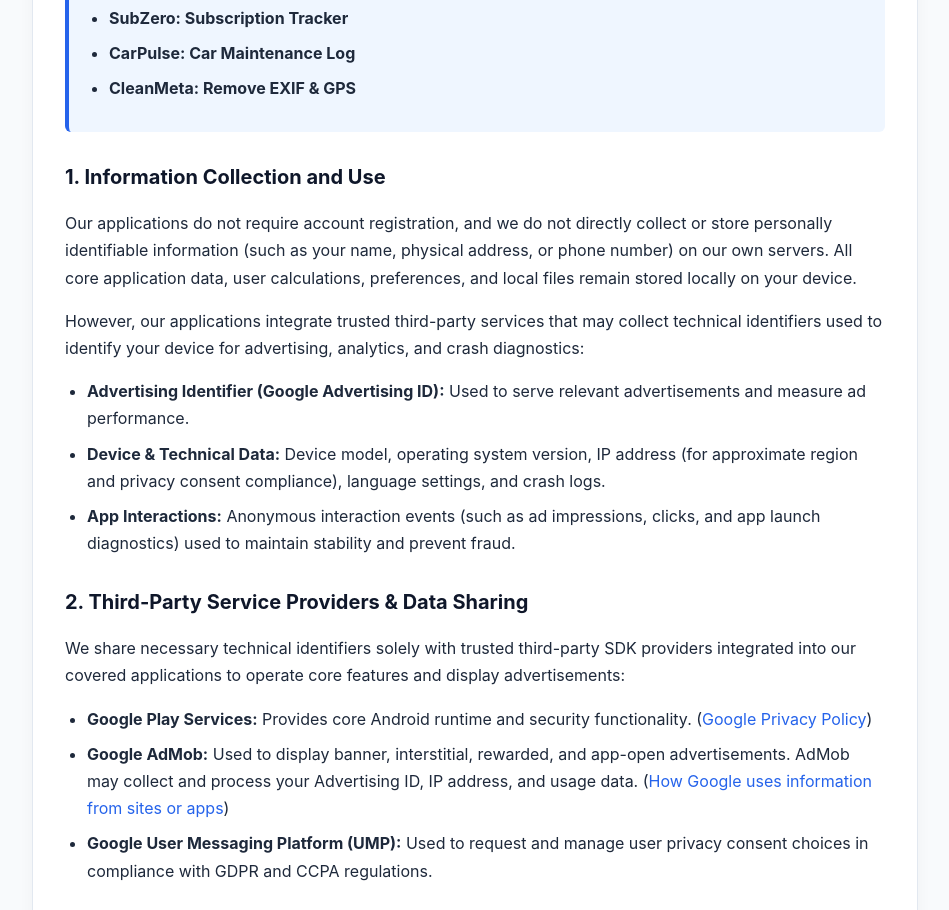
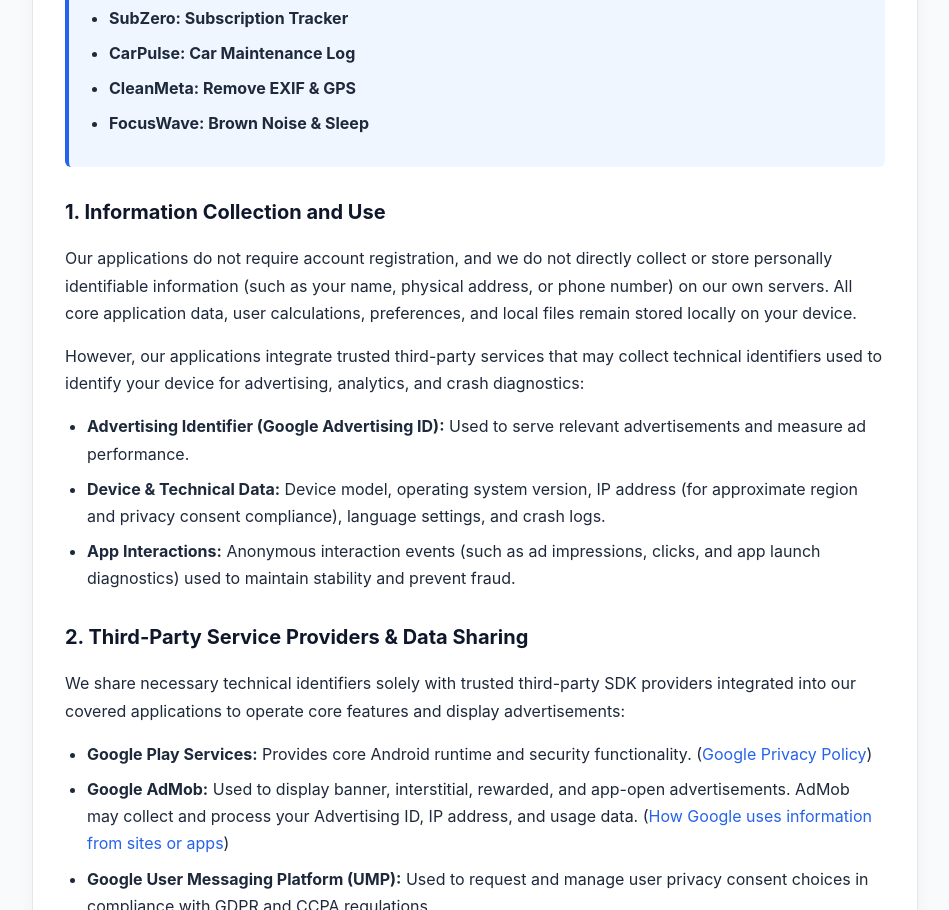
Before and after one commit to Sabir-Makhlouf/Sabir-Makhlouf.github.io, a plain HTML site: page privacy-policy.html in a window 1280 px wide. Shown: the part 1095-2005 px from the top of the page, without its empty margins (165-1114 px from the left). Drawn offline with Linux system fonts and the light colour scheme.

Commit message:
Update privacy-policy.html

```diff
--- a/privacy-policy.html
+++ b/privacy-policy.html
@@ -122,6 +122,7 @@
         <li><strong>SubZero: Subscription Tracker</strong></li>
         <li><strong>CarPulse: Car Maintenance Log</strong></li>
         <li><strong>CleanMeta: Remove EXIF & GPS</strong></li>
+        <li><strong>FocusWave: Brown Noise & Sleep</strong></li>
 
       </ul>
     </div>
```
